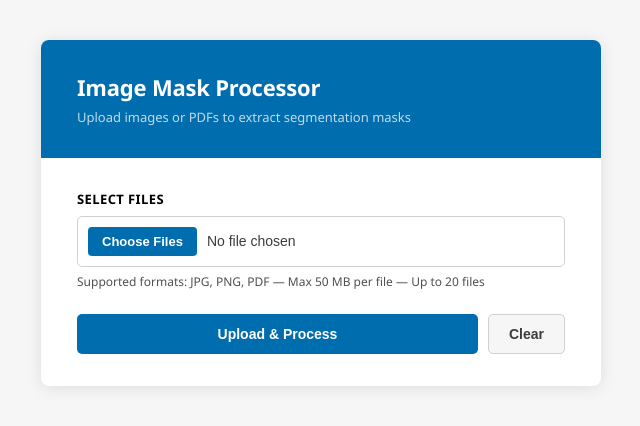
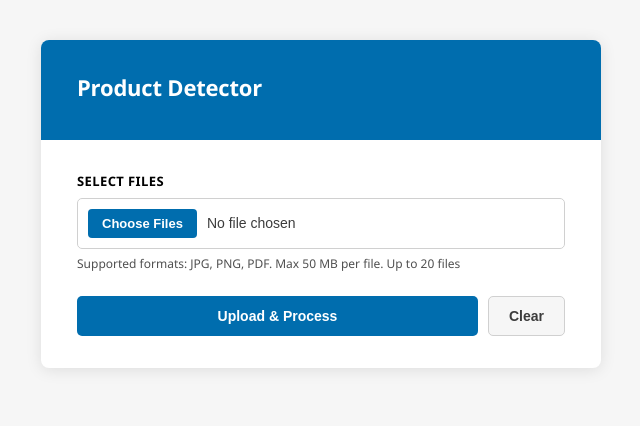
Before and after one commit to vh-monash/product-detection, a plain HTML site: page index.html in a window 1280 px wide. Shown: the whole page, without its empty margins (319-959 px from the left). Drawn offline with nearby package versions, Linux system fonts and the light colour scheme.

Commit message:
Edited a bit of the HTML

```diff
--- a/index.html
+++ b/index.html
@@ -15,8 +15,7 @@
     <div class="container">
 
         <div class="header">
-            <h1>Image Mask Processor</h1>
-            <p class="subtitle">Upload images or PDFs to extract segmentation masks</p>
+            <h1>Product Detector</h1>
         </div>
 
         <div class="body">
@@ -29,7 +28,7 @@
                 <div class="form-section">
                     <label for="fileInput">Select Files</label>
                     <input type="file" id="fileInput" accept=".jpg,.jpeg,.png,.pdf" multiple>
-                    <div class="help-text">Supported formats: JPG, PNG, PDF &mdash; Max 50 MB per file &mdash; Up to 20 files</div>
+                    <div class="help-text">Supported formats: JPG, PNG, PDF. Max 50 MB per file. Up to 20 files</div>
                     <div id="fileInfo" class="file-info"></div>
                 </div>
 
```
